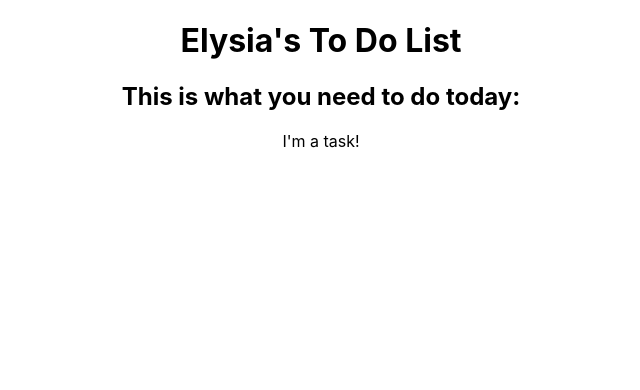
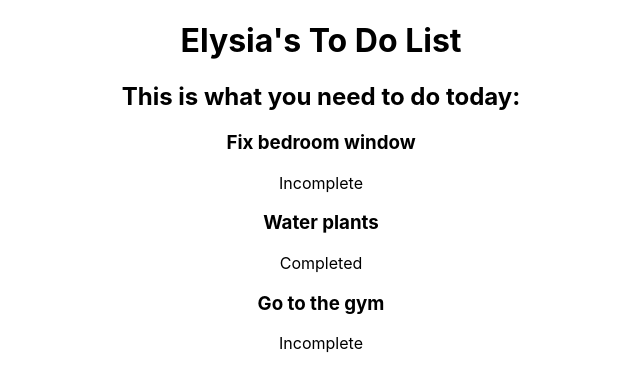
Before and after one commit to bloominstituteoftechnology/reducer-todo, a React (Create React App) app in the folder todo/: page / in a window 1280 px wide. Shown: the top 390 px of the page, without its empty margins (319-959 px from the left). Built offline with nearby package versions, Linux system fonts and the light colour scheme.

Commit message:
Initializes state & renders components

```diff
--- a/todo/src/App.js
+++ b/todo/src/App.js
@@ -1,15 +1,21 @@
-import React from 'react';
+import React, { useReducer } from 'react';
 import './App.css';
 // components
 import TodoList from './components/TodoList';
+// reducers
+import { todoReducer, initialState } from './reducers/todoReducer';
 
 function App() {
+  const [state, dispatch] = useReducer(todoReducer, initialState);
+  console.log('initial state', state);
+
+
   return (
     <div className="App">
       <header>
         <h1>Elysia's To Do List</h1>
       </header>
-      <TodoList />
+      <TodoList tasks={state.tasks} />
     </div>
   );
 }
--- a/todo/src/components/Todo.js
+++ b/todo/src/components/Todo.js
@@ -1,9 +1,11 @@
 import React from 'react';
 
-let Todo = () => {
+let Todo = props => {
+    console.log('todo props', props)
     return (
         <div>
-            <p>I'm a task!</p>
+            <h3>{props.name}</h3>
+            <p>{props.status ? 'Completed' : 'Incomplete'}</p>
         </div>
     )
 }
--- a/todo/src/components/TodoList.js
+++ b/todo/src/components/TodoList.js
@@ -1,11 +1,21 @@
 import React from 'react';
 import Todo from './Todo';
 
-const TodoList = () => {
+const TodoList = props => {
+    console.log('todo list props:', props)
+
     return (
         <div>
             <h2>This is what you need to do today:</h2>
-            <Todo />
+            {props.tasks.map(task => {
+                return (
+                    <Todo
+                        key={task.id}
+                        name={task.item}
+                        status={task.completed}
+                    />
+                )
+            })}
         </div>
     )
 }
--- a/todo/src/reducers/todoReducer.js
+++ b/todo/src/reducers/todoReducer.js
@@ -1,14 +1,19 @@
 export const initialState = {
-    tasks = [
+    tasks: [
         {
+            id: 1,
             item: 'Fix bedroom window',
-            completed: false,
-            id: 03132020
+            completed: false
         },
         {
+            id: 2,
             item: 'Water plants',
-            completed: true,
-            id: 03142020
+            completed: true
+        },
+        {
+            id: 3,
+            item: 'Go to the gym',
+            completed: false
         }
     ]
 }
```
